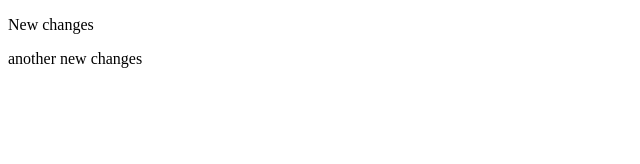
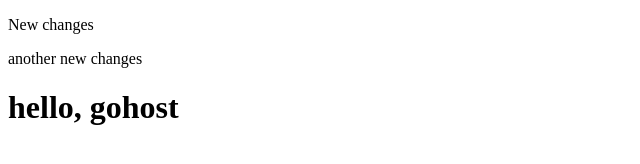
Before and after one commit to mimnets/my-first-website, a plain HTML site: page index.html in a window 1280 px wide. Shown: the whole page, without its empty margins (0-640 px from the left). Drawn offline with Linux system fonts and the light colour scheme.

Commit message:
new changes added

```diff
--- a/index.html
+++ b/index.html
@@ -8,5 +8,6 @@
 <body>
     <p>New changes</p>
     <p>another new changes</p>
+    <h1>hello, gohost</h1>
 </body>
 </html>
```
